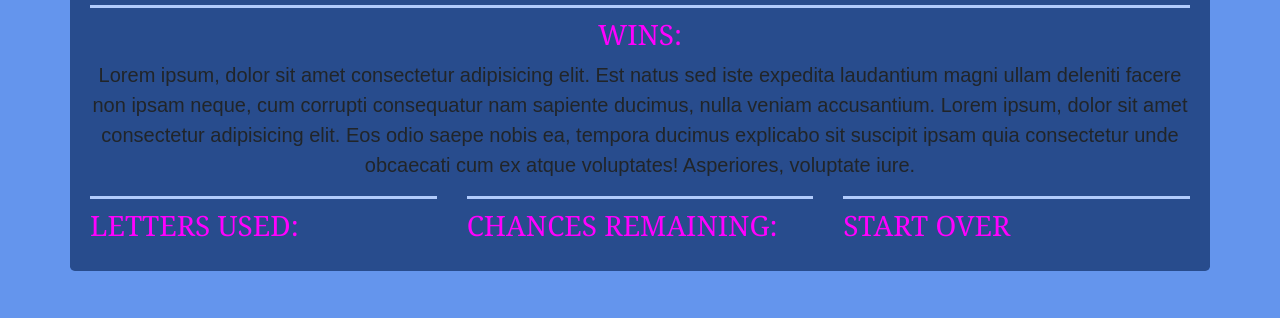
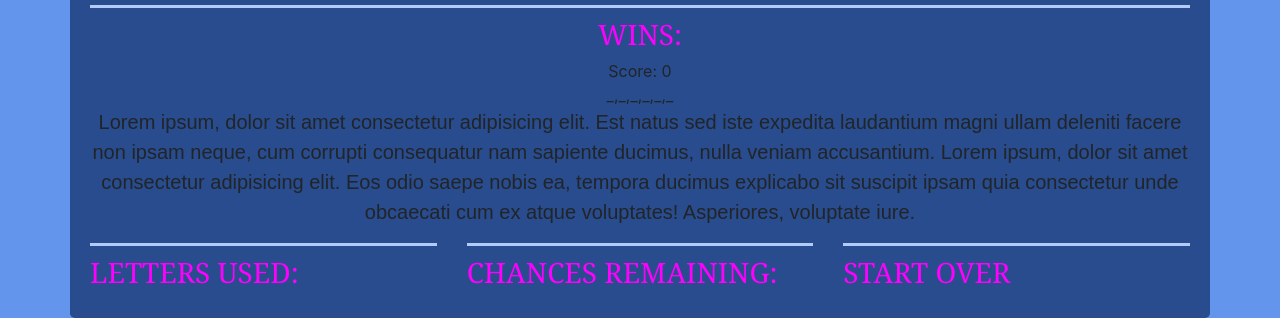
Before and after one commit to elmather89/Word-Guess-Game, a plain HTML site: page index.html in a window 1280 px wide. Shown: the part 541-859 px from the top of the page. Before the commit the page ends 812 px from the top, so only its background shows below. Drawn offline with nearby package versions, Linux system fonts and the light colour scheme.

Commit message:
workinggit add assets/javascript/test.js assets/javascript/test2.js index.html ??

```diff
--- a/assets/javascript/test.js
+++ b/assets/javascript/test.js
@@ -5,18 +5,18 @@ var songs = [
     "9 to 5"
 ];
 
-// randomly select an array value
-var songs = songs[Math.floor(Math.random() * songs.length)];
-
 // creates an array with no values yet, loops thru the 3 values in var song, replaces the arrays' value
 // with the underscore mark.
 var answerAray = [];
 for (var i = 0; i < songs.length; i++) {
+    // randomly select an array value
+    var random = Math.floor(Math.random() * 3);
+
     answerAray[i] = "_";
 }
 
 // generate the underscores in the current-word div
-$(".current-word").append(answerAray);
+document.getElementById("current-word")
 
 // if user clicks letter that matches songs
 
--- a/assets/javascript/test2.js
+++ b/assets/javascript/test2.js
@@ -1,4 +1,13 @@
 $(document).ready(function () {
+      // songs
+      var song1 = ["j", "o", "l", "e", "n", "e"];
+      var song2 = ["i", "s", "l", "a", "n", "d", "s", " ", "i", "n", " ", "t", "h", "e", " ", "s", "t", "r", "e", "a", "m"];
+      var song3 = ["9", " ", "t", "o", " ", "5"];
+
+      // List of all 3 songs
+      var allSongs = [song1, song2, song3];
+
+
     // The array of songs for game
     var songs = ["jolene", "islands in the stream", "9 to 5"];
 
@@ -14,11 +23,22 @@ $(document).ready(function () {
     // FUNCTIONS
     // ==============================================================================
 
-    // Function to render questions.
+    // Function to render songs.
     function renderSongs() {
+
+        var randomSong = allSongs[Math.floor(Math.random() * allSongs.length)];
+        console.log(randomSong);
+
+        // creates an array with no values yet, loops thru the 3 values in var song, replaces the arrays' value
+        // with the underscore mark.
+        var answerAray = [];
+        for (var i = 0; i < randomSong.length; i++) {
+            answerAray[i] = "_";
+        }
+
         // If there are still more questions, render the next one.
-        if (songsIndex <= (songs.length - 1)) {
-            document.querySelector("#current-word").innerHTML = songs[songsIndex];
+        if (songsIndex <= (allSongs.length - 1)) {
+            document.querySelector("#current-word").innerHTML = answerAray;
         }
         // If there aren't, render the end game screen.
         else {
--- a/index.html
+++ b/index.html
@@ -80,7 +80,7 @@
         </div>
     </div>
 
-    <script type="text/javascript" src="../Word-Guess-Game/assets/javascript/test.js"></script>
+    <script type="text/javascript" src="../Word-Guess-Game/assets/javascript/test2.js"></script>
 
 </body>
 
```
